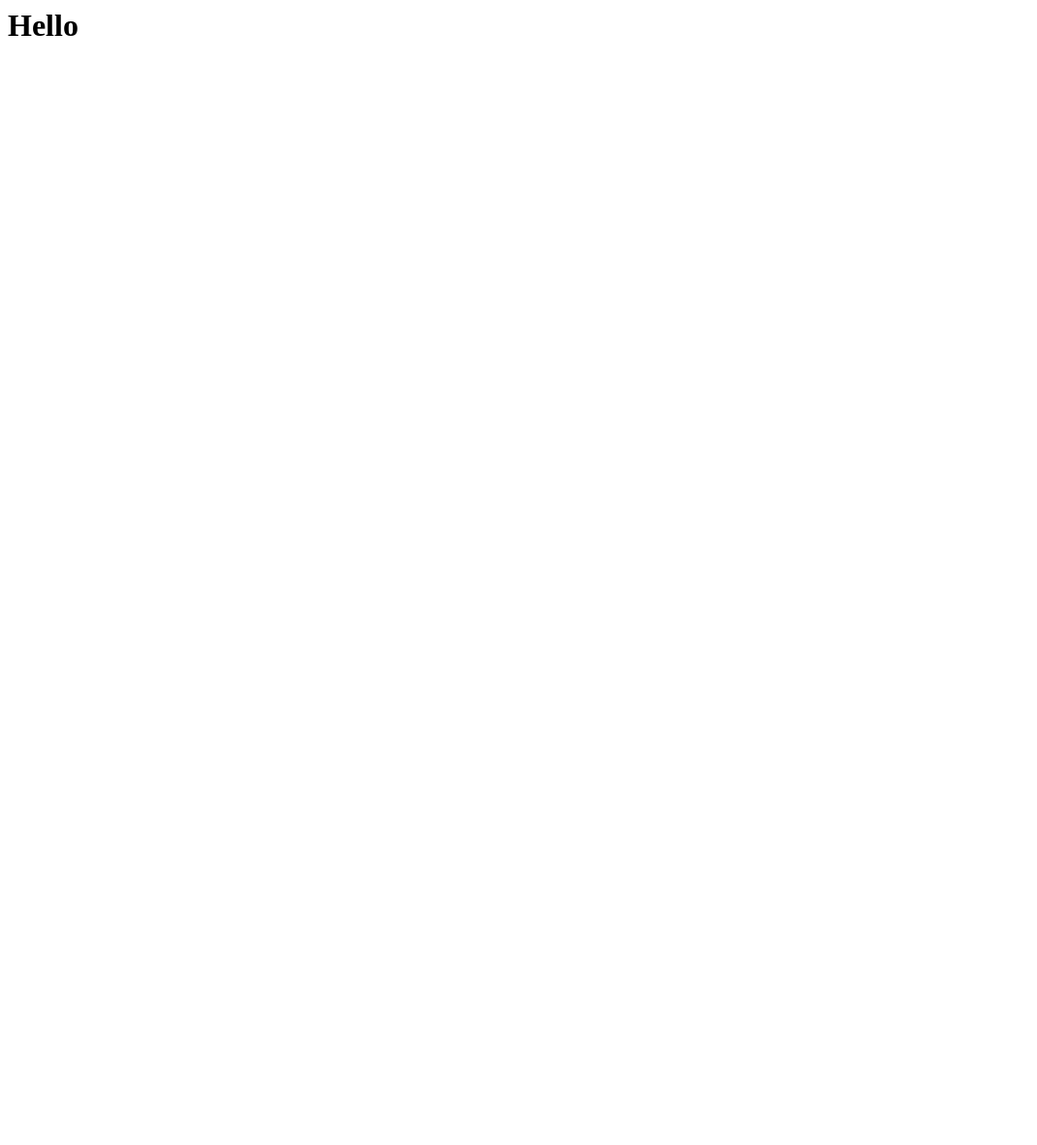
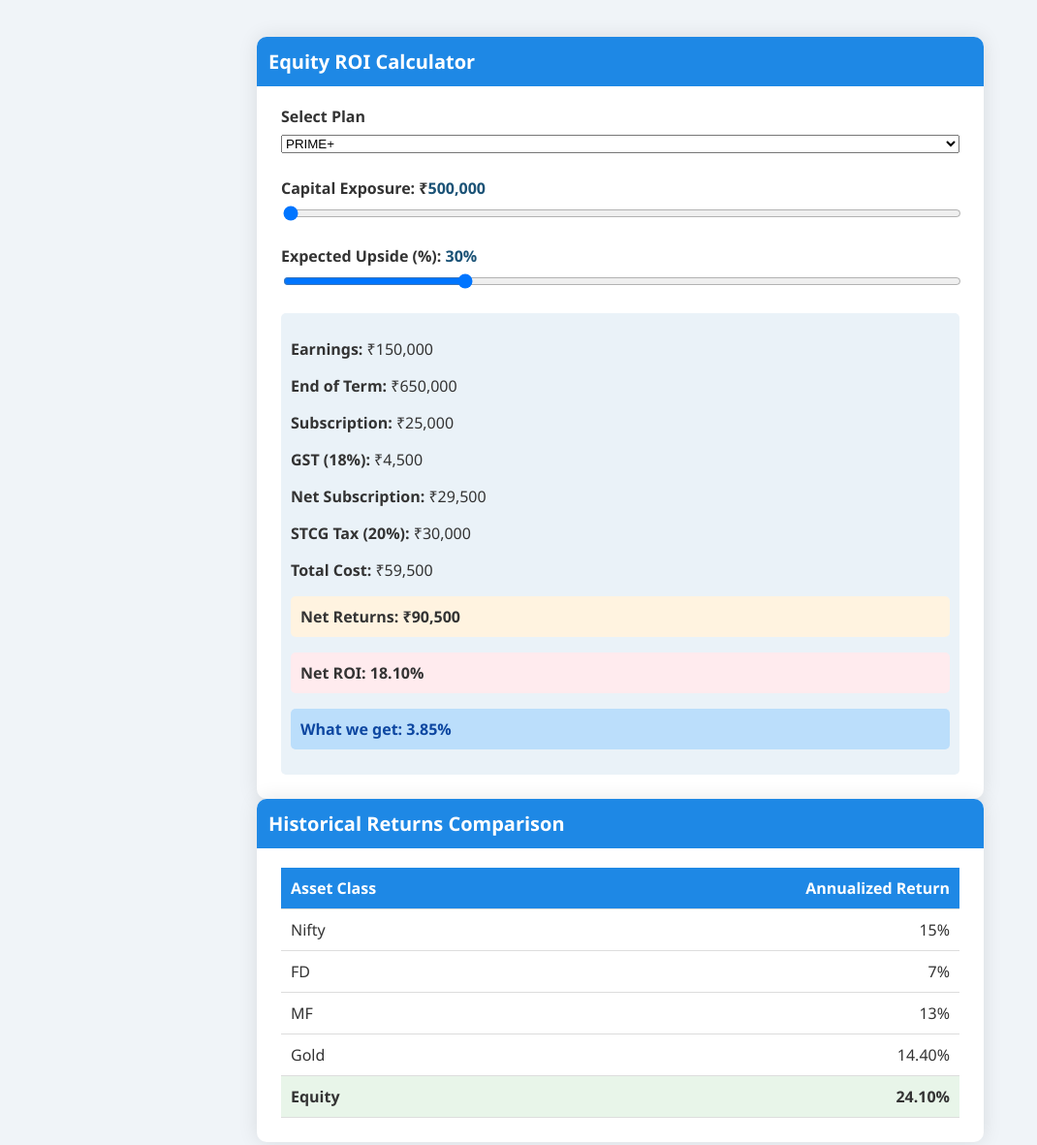
Before and after one commit to techrightspade/techrightspade.github.io, a plain HTML site: page index.html in a window 1280 px wide. Shown: the whole page at 97% size, without its empty margins (0-1070 px from the left). Before the commit the page ends 800 px from the top, so only its background shows below. Drawn offline with Linux system fonts and the light colour scheme.

Commit message:
Update index.html

```diff
--- a/index.html
+++ b/index.html
@@ -1 +1,183 @@
-<h1>Hello<h1>
+
+<!DOCTYPE html>
+<html lang="en">
+<head>
+  <meta charset="UTF-8" />
+  <title>Equity ROI Calculator</title>
+  <style>
+    body {
+      font-family: 'Segoe UI', sans-serif;
+      background: #f0f4f8;
+      padding: 30px;
+      color: #333;
+    }
+    .container {
+      max-width: 700px;
+      margin: auto;
+      background: #fff;
+      border-radius: 10px;
+      padding: 25px;
+      box-shadow: 0 0 20px rgba(0,0,0,0.1);
+    }
+    h2 {
+      background: #1e88e5;
+      color: white;
+      padding: 12px;
+      margin: -25px -25px 20px -25px;
+      border-radius: 10px 10px 0 0;
+      font-size: 20px;
+    }
+    label {
+      display: block;
+      margin: 15px 0 5px;
+      font-weight: bold;
+    }
+    input[type=range], select {
+      width: 100%;
+      margin-bottom: 10px;
+    }
+    .output {
+      font-weight: bold;
+      color: #1a5276;
+    }
+    .result {
+      margin-top: 15px;
+      padding: 10px;
+      background: #eaf2f8;
+      border-radius: 5px;
+    }
+    .highlight {
+      background: #fff3e0;
+      padding: 10px;
+      border-radius: 5px;
+      font-weight: bold;
+    }
+    .netroi {
+      background: #ffebee;
+      padding: 10px;
+      border-radius: 5px;
+      font-weight: bold;
+    }
+    .weget {
+      background: #bbdefb;
+      padding: 10px;
+      border-radius: 5px;
+      font-weight: bold;
+      color: #0d47a1;
+    }
+    table {
+      width: 100%;
+      border-collapse: collapse;
+      margin-top: 20px;
+    }
+    th, td {
+      padding: 10px;
+      text-align: right;
+      border-bottom: 1px solid #ddd;
+    }
+    th:first-child, td:first-child {
+      text-align: left;
+    }
+    thead {
+      background: #1e88e5;
+      color: white;
+    }
+  </style>
+</head>
+<body>
+  <div class="container">
+    <h2>Equity ROI Calculator</h2>
+    <label for="plan">Select Plan</label>
+    <select id="plan" onchange="calculate()">
+      <option value="20000">PRIME</option>
+      <option value="25000" selected>PRIME+</option>
+      <option value="40000">ELITE</option>
+      <option value="50000">ELITE+</option>
+      <option value="120000">SUPREME+</option>
+      <option value="150000">ZENITH</option>
+      <option value="60000">MULTIBAGGER VISION</option>
+      <option value="60000">NRI CONNECT</option>
+      <option value="400000">INSTITUTIONAL EDGE</option>
+    </select>
+
+    <label for="exposure">Capital Exposure: ₹<span class="output" id="expVal">500000</span></label>
+    <input type="range" id="exposure" min="500000" max="10000000" step="50000" value="500000" oninput="calculate()">
+
+    <label for="upside">Expected Upside (%): <span class="output" id="upVal">30%</span></label>
+    <input type="range" id="upside" min="5" max="100" step="1" value="30" oninput="calculate()">
+
+    <div class="result">
+      <p><b>Earnings:</b> ₹<span id="earnings">150000</span></p>
+      <p><b>End of Term:</b> ₹<span id="endTerm">650000</span></p>
+      <p><b>Subscription:</b> ₹<span id="subFee">25000</span></p>
+      <p><b>GST (18%):</b> ₹<span id="gstVal">4500</span></p>
+      <p><b>Net Subscription:</b> ₹<span id="netSub">29500</span></p>
+      <p><b>STCG Tax (20%):</b> ₹<span id="stcg">30000</span></p>
+      <p><b>Total Cost:</b> ₹<span id="totalCost">59500</span></p>
+
+      <p class="highlight">Net Returns: ₹<span id="netReturns">90500</span></p>
+      <p class="netroi">Net ROI: <span id="netRoi">18.10%</span></p>
+      <p class="weget">What we get: <span id="rsEarning">3.85%</span></p>
+    </div>
+  </div>
+
+  <div class="container">
+    <h2>Historical Returns Comparison</h2>
+    <table>
+      <thead>
+        <tr>
+          <th>Asset Class</th>
+          <th>Annualized Return</th>
+        </tr>
+      </thead>
+      <tbody>
+        <tr><td>Nifty</td><td>15%</td></tr>
+        <tr><td>FD</td><td>7%</td></tr>
+        <tr><td>MF</td><td>13%</td></tr>
+        <tr><td>Gold</td><td>14.40%</td></tr>
+        <tr style="background:#e8f5e9;font-weight:bold;"><td>Equity</td><td><span id="equityReturn">--%</span></td></tr>
+      </tbody>
+    </table>
+  </div>
+</div>
+
+  <script>
+    function calculateEquityReturn(earnings, exposure, netSubscription) {
+      return ((earnings - netSubscription) / exposure) * 100;
+    }
+
+    function calculate() {
+      const exposure = +document.getElementById("exposure").value;
+      const upside = +document.getElementById("upside").value;
+      const subFee = +document.getElementById("plan").value;
+
+      const earnings = exposure * (upside / 100);
+      const endTerm = exposure + earnings;
+      const gst = subFee * 0.18;
+      const netSubscription = subFee + gst;
+      const stcg = earnings * 0.20;
+      const totalCost = netSubscription + stcg;
+      const netReturns = earnings - totalCost;
+      const netRoi = (netReturns / exposure) * 100;
+      const rsEarning = (subFee / (exposure + earnings)) * 100;
+      const equityReturn = calculateEquityReturn(earnings, exposure, netSubscription);
+
+      document.getElementById("expVal").textContent = exposure.toLocaleString();
+      document.getElementById("upVal").textContent = upside + "%";
+      document.getElementById("earnings").textContent = earnings.toLocaleString();
+      document.getElementById("endTerm").textContent = endTerm.toLocaleString();
+      document.getElementById("subFee").textContent = subFee.toLocaleString();
+      document.getElementById("gstVal").textContent = gst.toLocaleString();
+      document.getElementById("netSub").textContent = netSubscription.toLocaleString();
+      document.getElementById("stcg").textContent = stcg.toLocaleString();
+      document.getElementById("totalCost").textContent = totalCost.toLocaleString();
+      document.getElementById("netReturns").textContent = netReturns.toLocaleString();
+      document.getElementById("netRoi").textContent = netRoi.toFixed(2) + "%";
+      document.getElementById("rsEarning").textContent = rsEarning.toFixed(2) + "%";
+      document.getElementById("equityReturn").textContent = equityReturn.toFixed(2) + "%";
+    }
+
+    calculate();
+  </script>
+</body>
+</html>
```
